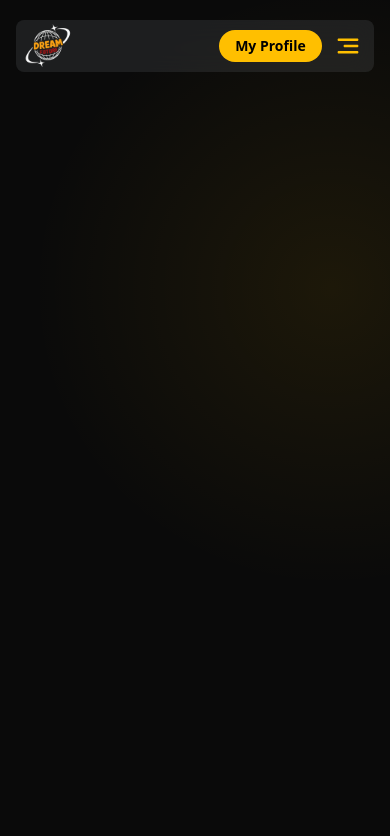
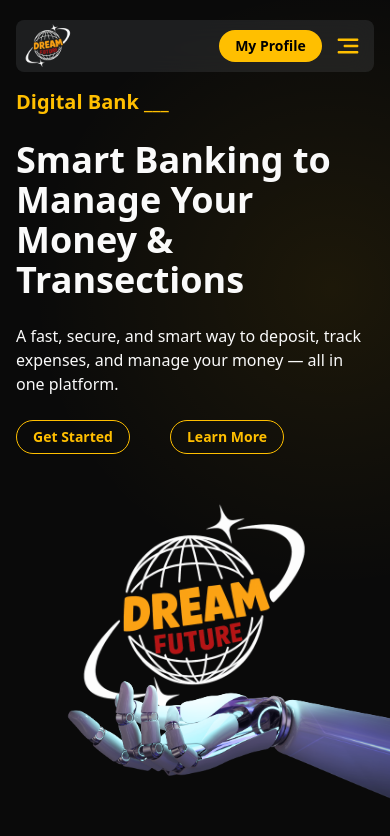
Before and after one commit to al-amin-2004/dream-future-2.0, a Next.js app: page / in a window 390 px wide. Shown: the top 836 px of the page. Built offline with nearby package versions, Linux system fonts and the light colour scheme.

Commit message:
Hero section create with responsive

```diff
--- /dev/null
+++ b/src/app/_components/sections/Hero.tsx
@@ -0,0 +1,53 @@
+import Image from "next/image";
+import { Button } from "../ui/Button";
+import robotHand from "@/../public/robothand.png";
+
+const Hero = () => {
+  return (
+    <section>
+      <div className="container h-screen flex flex-col lg:flex-row gap-10">
+        {/* Left Side of Hero Section */}
+        <div className="lg:flex-5/12 space-y-6 lg:space-y-9 mt-4 lg:mt-16">
+          <p className="font-semibold text-xl lg:text-2xl text-primary">
+            Digital Bank ___
+          </p>
+          <h2 className="text-4xl md:text-6xl font-semibold md:font-bold lg:pe-20 md:leading-18">
+            Smart Banking to Manage Your Money & Transections
+          </h2>
+          <p className="md:text-xl">
+            A fast, secure, and smart way to deposit, track expenses, and manage
+            your money — all in one platform.
+          </p>
+
+          <div className="space-x-10">
+            <Button variant="outline">Get Started</Button>
+            <Button variant="outline">Learn More</Button>
+          </div>
+        </div>
+
+        {/* Right Side of Hero Section */}
+        <div className="lg:flex-1/2 w-full flex flex-col items-center lg:mt-20">
+          <Image
+            src="/logos/dream-future-logo-white.png"
+            width={500}
+            height={500}
+            alt="robothand Image"
+            className="md:translate-x-16 w-[clamp(15rem,40vw,25rem)] md:hidden lg:block"
+          />
+
+          <Image
+            src={robotHand}
+            width={1000}
+            height={500}
+            priority
+            fetchPriority="high"
+            alt="robothand Image"
+            className="absolute right-0 bottom-10 lg:w-[clamp(20rem,50vw,55rem)]"
+          />
+        </div>
+      </div>
+    </section>
+  );
+};
+
+export default Hero;
--- a/src/app/page.tsx
+++ b/src/app/page.tsx
@@ -1,3 +1,4 @@
+import Hero from "./_components/sections/Hero";
 import Header from "./_components/shared/Header";
 
 export default function Home() {
@@ -10,6 +11,7 @@
         }}
       />
       <Header />
+      <Hero/>
     </>
   );
 }
```
Also changed, not shown: public/robothand.png (added).
